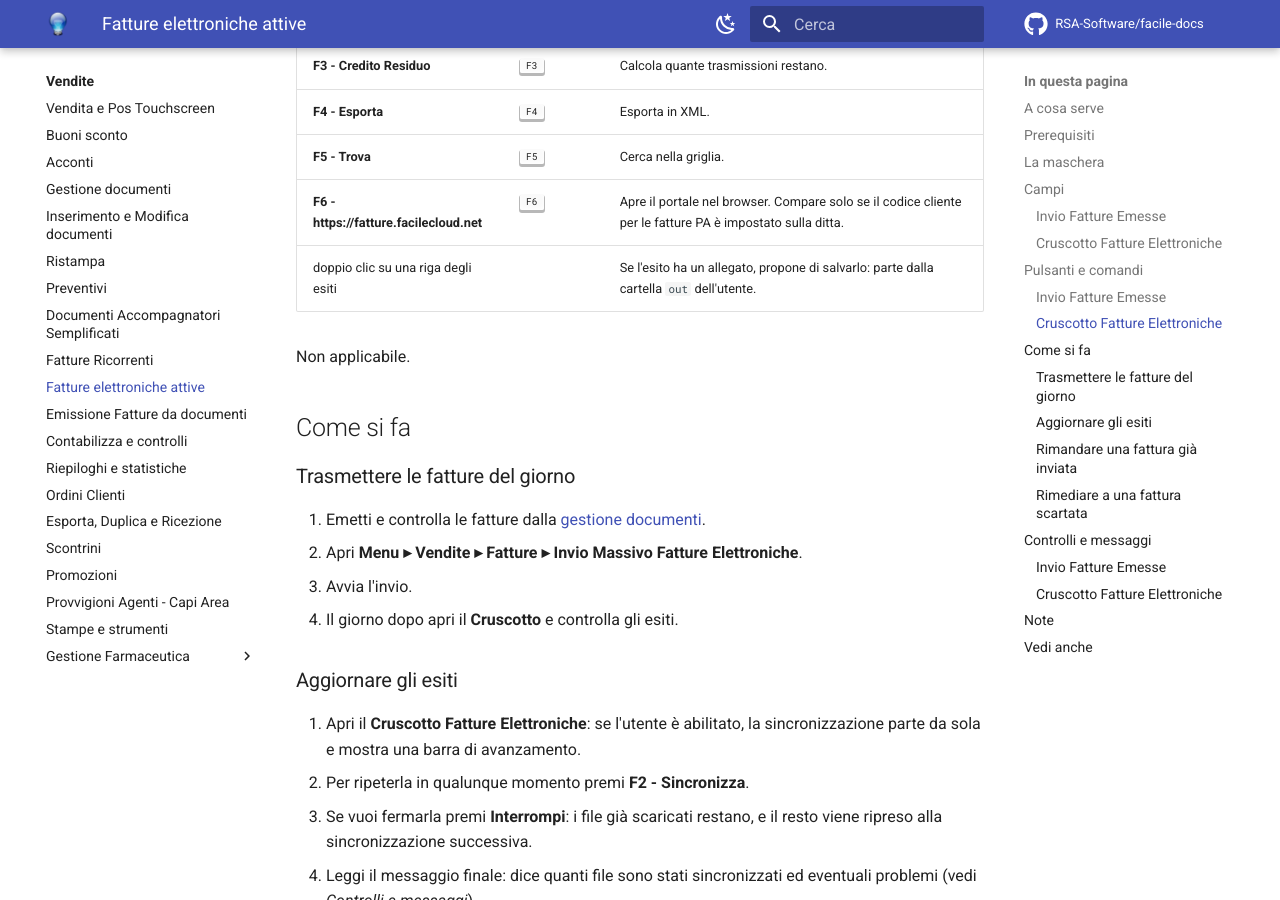
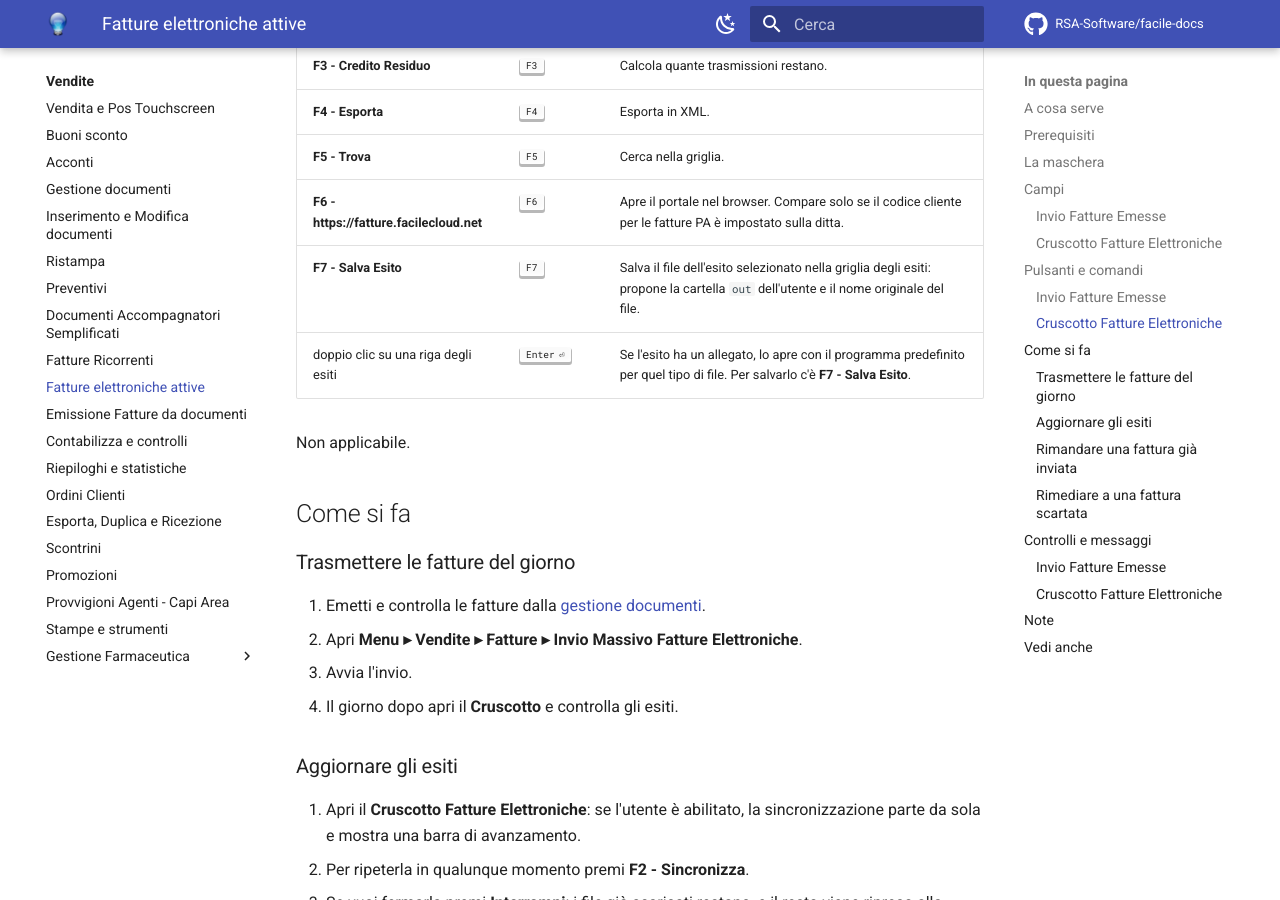
Before and after one commit to RSA-Software/facile-docs, an MkDocs documentation site: the page built from docs/moduli/vendite/fatture-elettroniche-attive.md, in a window 1280 px wide and 900 px high, scrolled down 5029 px. Built offline with MkDocs 1.6.1 and Material for MkDocs 9.7.7, drawn with Linux system fonts in a browser that asks for light colours; comment, search, counter and statistics services are not loaded; some of the changed text lies outside the part shown.

Commit message:
Esiti FE: il doppio clic apre il file dell'esito, F7 - Salva Esito lo salva
Co-Authored-By: Claude Opus 5.5 <noreply@anthropic.com>

```diff
--- a/docs/moduli/vendite/fatture-elettroniche-attive.md
+++ b/docs/moduli/vendite/fatture-elettroniche-attive.md
@@ -139,7 +139,8 @@ Non applicabile.
 | **F4 - Esporta** | ++f4++ | Esporta in XML. |
 | **F5 - Trova** | ++f5++ | Cerca nella griglia. |
 | **F6 - https://fatture.facilecloud.net** | ++f6++ | Apre il portale nel browser. Compare solo se il codice cliente per le fatture PA è impostato sulla ditta. |
-| doppio clic su una riga degli esiti | | Se l'esito ha un allegato, propone di salvarlo: parte dalla cartella `out` dell'utente. |
+| **F7 - Salva Esito** | ++f7++ | Salva il file dell'esito selezionato nella griglia degli esiti: propone la cartella `out` dell'utente e il nome originale del file. |
+| doppio clic su una riga degli esiti | ++enter++ | Se l'esito ha un allegato, lo apre con il programma predefinito per quel tipo di file. Per salvarlo c'è **F7 - Salva Esito**. |
 
 Non applicabile.
 
@@ -297,7 +298,9 @@ Gli esiti di una sola fattura o autofattura si vedono anche dal
     scarto è il testo della colonna **Messaggio** dell'ultimo esito.
 
     Se l'esito ha un allegato — la ricevuta ufficiale — il **doppio clic** sulla
-    riga propone di salvarlo, partendo dalla cartella `out` dell'utente.
+    riga lo apre; per salvarlo c'è **F7 - Salva Esito**, che parte dalla cartella
+    `out` dell'utente. Il file è un XML: si apre con il programma che Windows usa
+    per quel tipo di file, di solito il browser.
 
 ## Vedi anche
 
```
